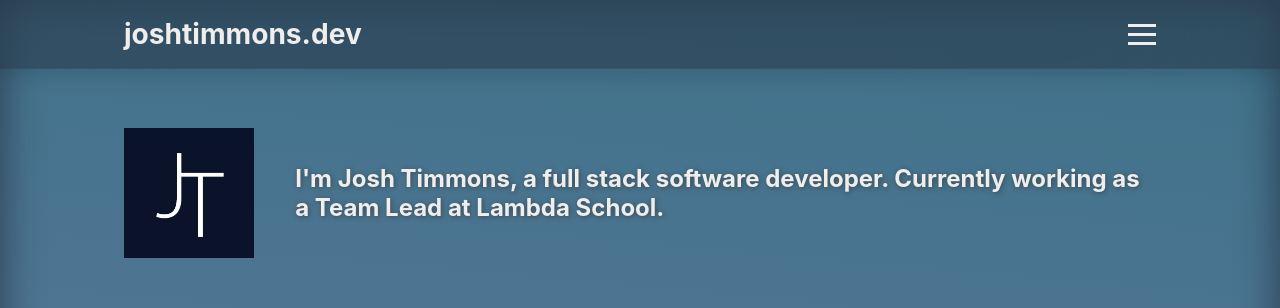
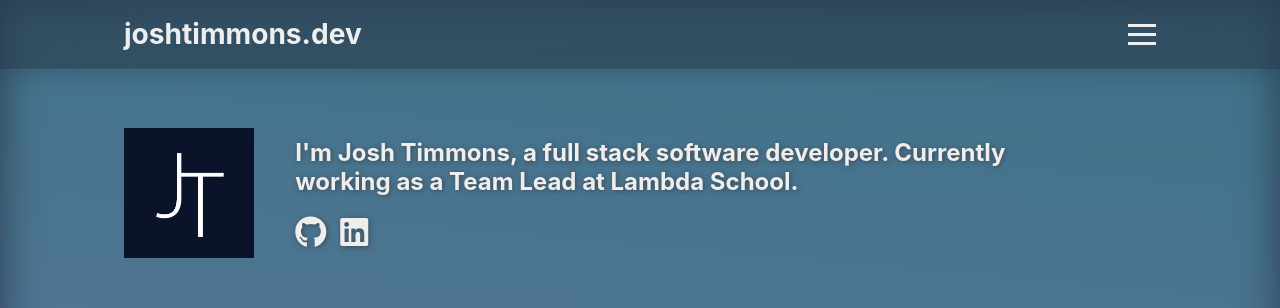
Before and after one commit to josh182014/portfolio-site, a React (Create React App) app: page / in a window 1280 px wide. Shown: the top 308 px of the page. Built offline with nearby package versions, Linux system fonts and the light colour scheme.

Commit message:
added social icons

```diff
--- a/src/components/Header/Header.js
+++ b/src/components/Header/Header.js
@@ -6,7 +6,13 @@ const Header = () => {
     <div className="intro">
       <div>
         <img className='logo' alt="" src='/favicons/android-chrome-512x512.png'></img>
-        <h2>I'm Josh Timmons, a full stack software developer. Currently working as a Team Lead at Lambda School.</h2>
+        <div className='introText'>
+          <h2>I'm Josh Timmons, a full stack software developer. Currently working as a Team Lead at Lambda School.</h2>
+          <div className='socialIcons'>
+            <a target = '_blank' rel='noopener noreferrer' href='https://github.com/josh182014'><i class="fab fa-2x fa-github"></i></a>
+            <a target= '_blank' rel='noopener noreferrer' href='https://www.linkedin.com/in/josh-timmons-851216132/'><i class="fab fa-2x fa-linkedin"></i></a>
+          </div>
+        </div>
       </div>
     </div>
   );
--- a/src/components/Header/header.scss
+++ b/src/components/Header/header.scss
@@ -10,6 +10,7 @@
     div {
         width: 86%;
         display: flex;
+        flex-wrap: wrap;
         align-items: center;
 
         @media #{$tablet} {
@@ -17,14 +18,37 @@
             flex-direction: column;
         }
 
-        h2 {
+        .introText {
+            width: 75%;
             text-align: left;
             padding-left: 2%;
             text-shadow: 1px 1px 5px rgba(58, 58, 58, 0.74);
 
             @media #{$tablet} {
+                margin-top: 25px;
                 width: 90%;
                 padding: 0;
+            }
+
+            h2 {
+                margin-top: 0;
+            }
+
+            .socialIcons {
+                width: 100%;
+                display: flex;
+                flex-wrap: wrap;
+                flex-direction: row;
+
+                a {
+                    color: $whiteText;
+                    text-decoration: none;
+                }
+
+                i {
+                    margin-right: 14px;
+                }
+
             }
         }
 
```
